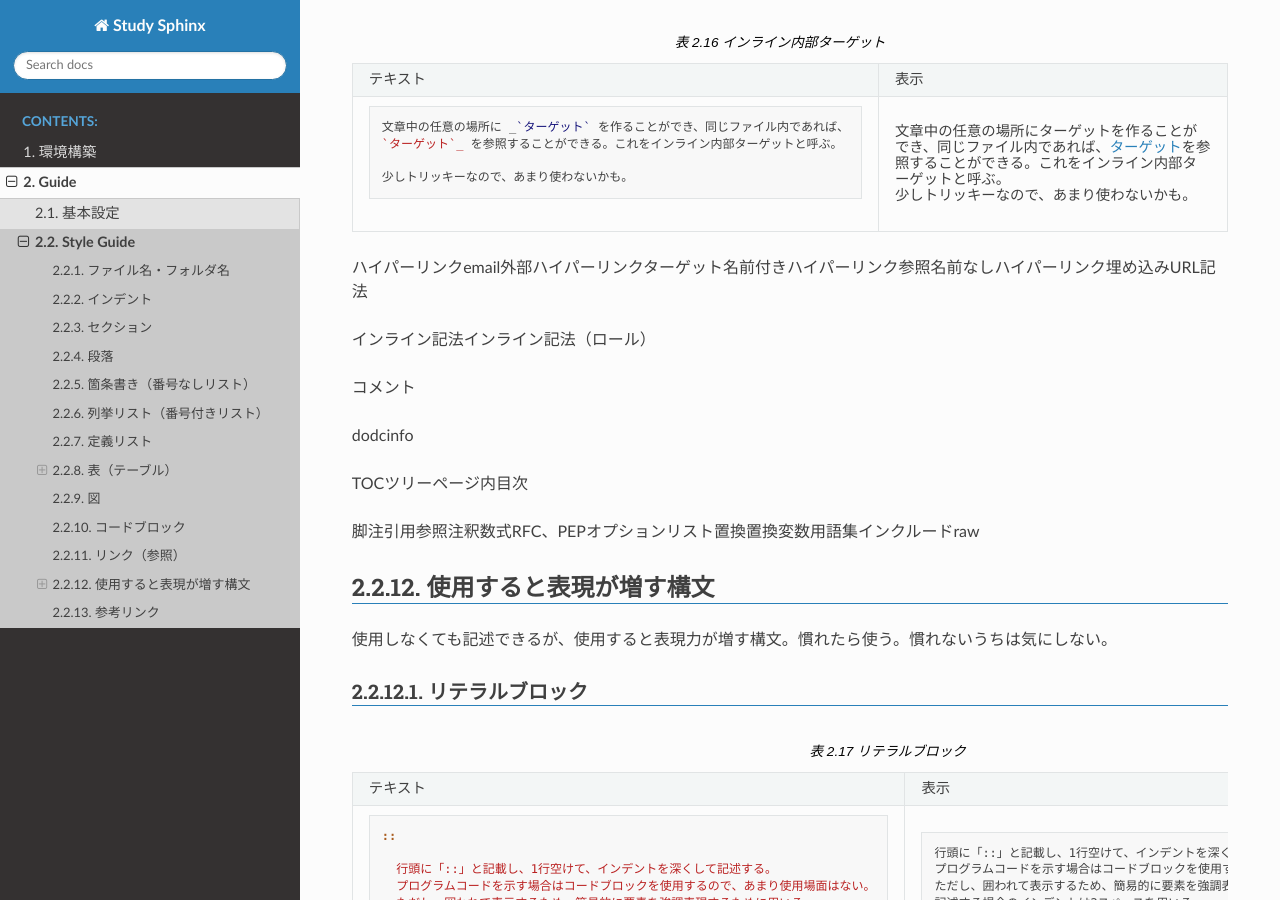
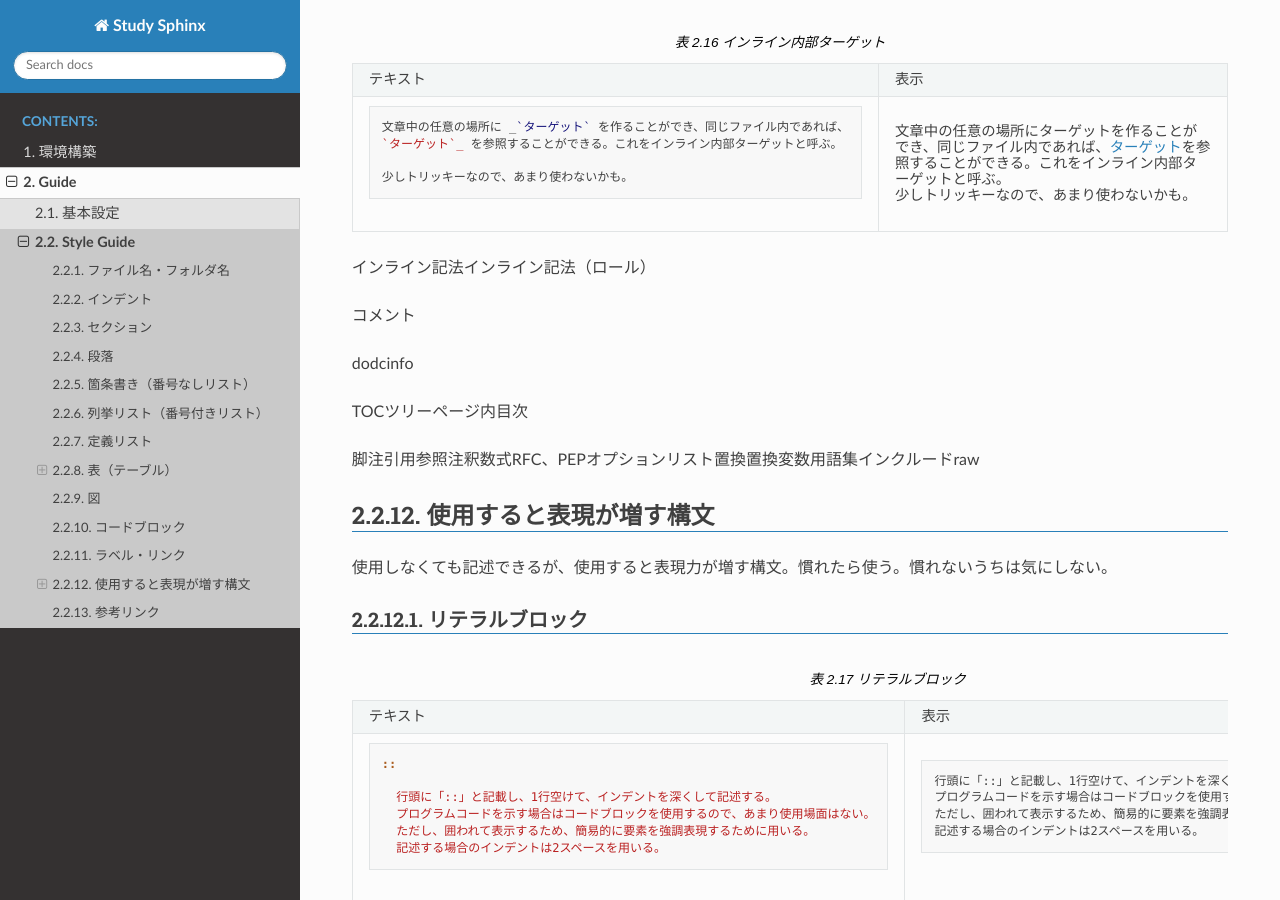
Before and after one commit to kkAyataka/study-sphinx, a Sphinx documentation site: the page built from doc/guide/style-guide.rst, in a window 1280 px wide and 900 px high, scrolled down 7705 px. Built offline with Sphinx 7.4.7 and the Read the Docs theme 2.0.0, drawn with Linux system fonts in a browser that asks for light colours; some of the changed text lies outside the part shown.

Commit message:
Adjust label link secrtion name

```diff
--- a/doc/guide/style-guide.rst
+++ b/doc/guide/style-guide.rst
@@ -204,7 +204,7 @@ CSVテーブル
      - .. include:: style-sample/code-block.txt
 
 
-リンク（参照）
+ラベル・リンク
 ================================================================================
 
 ``.. _label:`` で任意の場所にラベルをつけ、 ``label_`` として参照する。
@@ -245,15 +245,6 @@ CSVテーブル
    * - .. literalinclude:: style-sample/inline-internal-target.txt
           :language: rst
      - .. include:: style-sample/inline-internal-target.txt
-
-ハイパーリンク
-email
-外部ハイパーリンクターゲット
-名前付きハイパーリンク参照
-名前なしハイパーリンク
-埋め込みURL記法
-
-
 
 インライン記法
 インライン記法（ロール）
```
